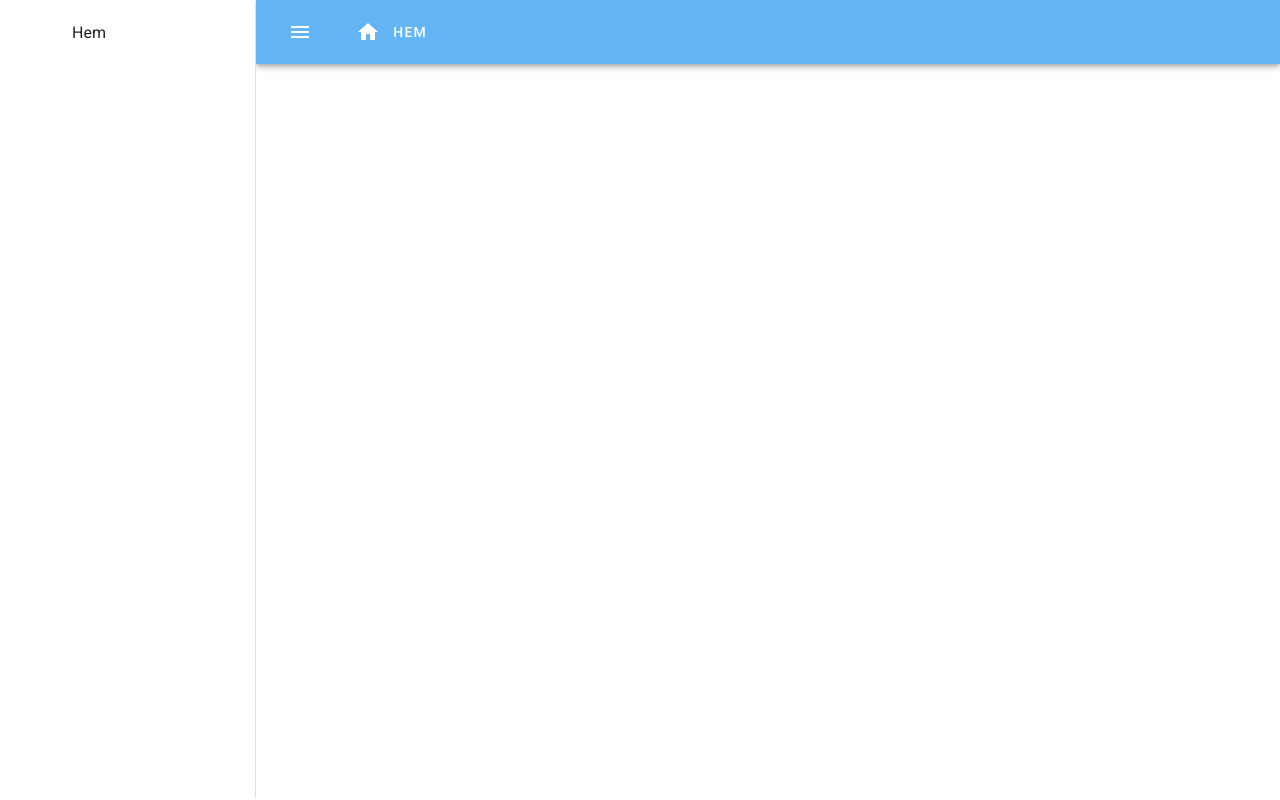
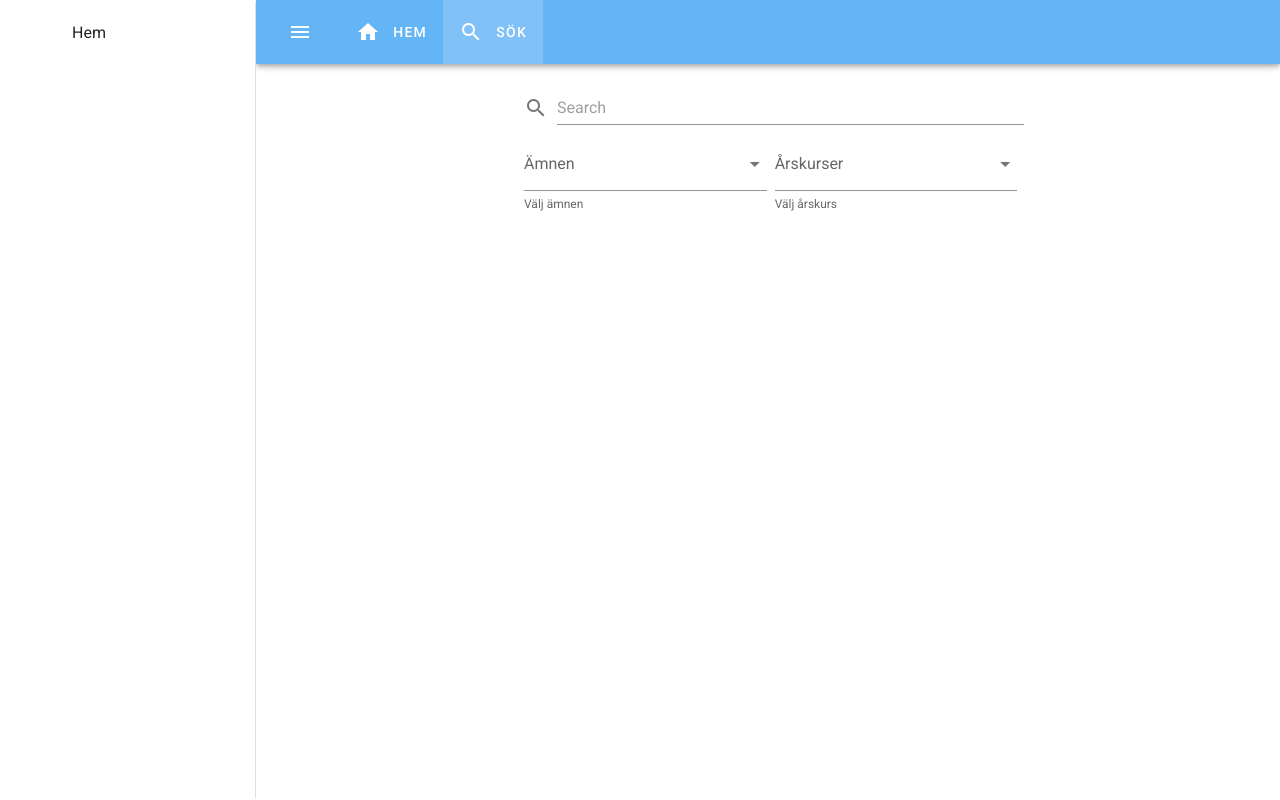
Before and after one commit to vinylen2/bothnia-frontend, a Vue app: page /search in a window 1280 px wide. Built offline with nearby package versions, Linux system fonts and the light colour scheme.

Commit message:
search page added

```diff
--- a/src/components/Navigation/Navbar.vue
+++ b/src/components/Navigation/Navbar.vue
@@ -16,6 +16,13 @@
         Hem
       </v-btn>
   </v-toolbar-items>
+  <v-toolbar-items>
+      <v-btn text color="white"
+        to="/search">
+        <v-icon class="mr-3">mdi-magnify</v-icon>
+        Sök
+      </v-btn>
+  </v-toolbar-items>
 </v-app-bar>
 </template>
 
--- /dev/null
+++ b/src/components/Search/SearchBar.vue
@@ -0,0 +1,80 @@
+<template>
+<v-container grid-list-md text-xs-left class="white--text">
+  <v-layout row wrap>
+    <v-flex xs12>
+      <v-text-field
+        light
+        prepend-icon="mdi-magnify"
+        clearable
+        @cleared="console.log('cleard')"
+        hide-details
+        v-model="searchString"
+        placeholder="Search"
+        style="max-width: 500px; min-width: 128px border-radius: 25%">
+      </v-text-field>
+    </v-flex>
+    <v-flex xs12 sm6 md4>
+      <v-select
+        label="Ämnen"
+        v-model="selectedSubjects"
+        :items="subjects"
+        item-text="subject"
+        multiple
+        ref="subjects"
+        chips
+        autocomplete
+        deletable-chips
+        max-height="400"
+        hint="Välj ämnen"
+        persistent-hint>
+        <template slot="selection" slot-scope="data">
+          <v-chip close
+            @input="remove(data.item)"
+            :color="data.item.color">{{data.item.subject}}
+          </v-chip>
+        </template>
+      </v-select>
+    </v-flex>
+    <v-flex xs12 sm6 md4>
+      <v-select
+        label="Årskurser"
+        v-model="selectedGrades"
+        :items="grades"
+        item-text="grade"
+        multiple
+        ref="grades"
+        chips
+        deletable-chips
+        max-height="400"
+        hint="Välj årskurs"
+        persistent-hint>
+      </v-select>
+    </v-flex>
+  </v-layout>
+</v-container>
+</template>
+
+<script>
+// import _ from 'lodash';
+import { mapGetters } from 'vuex';
+
+export default {
+  props: ['chipPressValue'],
+  data() {
+    return {
+      searchString: '',
+      selectedGrades: [],
+      selectedSubjects: [],
+    };
+  },
+  computed: {
+    ...mapGetters([
+      'subjects',
+      'grades',
+    ]),
+  },
+}
+</script>
+
+<style scoped>
+</style>
--- /dev/null
+++ b/src/components/SearchPage.vue
@@ -0,0 +1,15 @@
+<template>
+  <v-content class="pt-0">
+    <SearchBar />
+  </v-content>
+</template>
+
+<script>
+import SearchBar from '@/components/Search/SearchBar';
+
+export default {
+  components: {
+    SearchBar,
+  },
+};
+</script>
--- a/src/router/index.js
+++ b/src/router/index.js
@@ -1,6 +1,7 @@
 import Vue from 'vue'
 import VueRouter from 'vue-router'
 import Home from '../components/Home.vue'
+import SearchPage from '../components/SearchPage.vue'
 
 Vue.use(VueRouter)
 
@@ -9,6 +10,11 @@ Vue.use(VueRouter)
     path: '/',
     name: 'Home',
     component: Home
+  },
+  {
+    path: '/search',
+    name: 'SearchPage',
+    component: SearchPage
   },
 ]
 
--- a/src/store/state.js
+++ b/src/store/state.js
@@ -1,5 +1,7 @@
 export const state = {
   nav: {
     drawer: true,
+    subjects: Array,
+    grades: Array,
   },
 };
```
